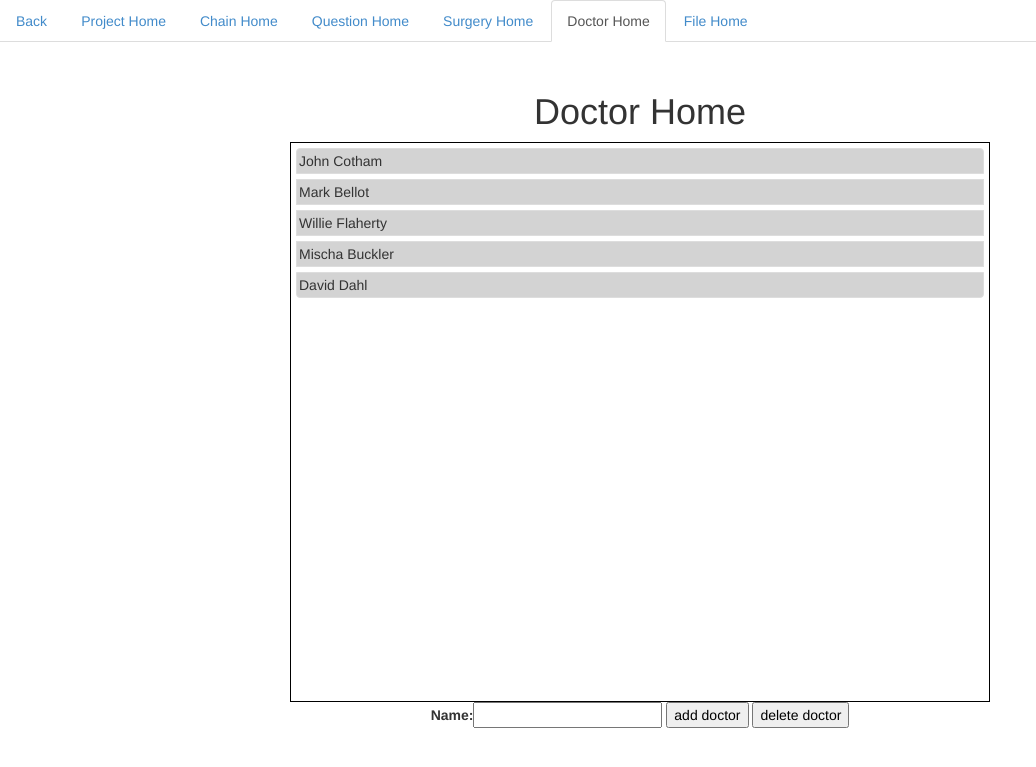
After one commit to williamflaherty/TRx-1, a Django app: page /questions/doctorHome/ in a window 1280 px wide. The commit adds this page. Shown: the top 767 px of the page, without its empty margins (0-1036 px from the left). Run offline with Django 3.2, Linux system fonts and the light colour scheme; data comes from the database, SQL or seed files in the repository; both versions use the stored data as it was after the commit; parts of the project's set-up code (start-up, migrations or seed data) failed here and were passed over; some libraries are stand-ins or nearby versions.

Commit message:
added Doctor to question_app (should rename to config_app at some point) and fixed a display bug

```diff
--- a/Django/TRx_question_app/questions/models.py
+++ b/Django/TRx_question_app/questions/models.py
@@ -24,6 +24,9 @@ highlight_colors = (
     ('r', 'red'),
     ('b', 'bold'),)
 
+branch_choice = (
+    (None, 'No branch'),)
+
 class Question(models.Model):
   question_type = models.CharField(max_length=5,choices=question_types)
   question_text = models.CharField(max_length=300)
@@ -36,7 +39,7 @@ class Question(models.Model):
 
 class Option(models.Model):
   question = models.ForeignKey(Question)
-  branch = models.ForeignKey(QuestionChain, blank=True, null=True)
+  branch = models.ForeignKey(QuestionChain, blank= True, null=True, default=None)
   text = models.CharField(max_length=50)
   translation = models.CharField(max_length=50, null=True)
   display_text = models.CharField(max_length=30, null=True)
@@ -58,6 +61,9 @@ class QuestionProjectToChain(models.Model):
 class SurgeryType(models.Model):
   surgery_name = models.CharField(max_length=30, unique=True)
 
+class Doctor(models.Model):
+  doctor_name = models.CharField(max_length=30, unique=True)
+
 class JSONFiles(models.Model):
   file_name = models.CharField(max_length=40)
   file_text = models.TextField()
--- a/Django/TRx_question_app/questions/urls.py
+++ b/Django/TRx_question_app/questions/urls.py
@@ -32,6 +32,10 @@ urlpatterns = patterns('',
     url(r'^surgeryHome/$', views.surgeryHome, name='surgeryHome'),
     url(r'^deleteSurgery/(?P<surgery_index>\d+)/$', views.deleteSurgery, name='deleteSurgery'),
 
+    #doctor
+    url(r'^doctorHome/$', views.doctorHome, name='doctorHome'),
+    url(r'^deleteDoctor/(?P<doctor_index>\d+)/$', views.deleteDoctor, name='deleteDoctor'),
+
     #json file
     url(r'^fileHome/$', views.fileHome, name='fileHome'),
     url(r'^fileHome/(?P<project_index>\d+)/$', views.fileHome, name='generateJSON'),
--- a/Django/TRx_question_app/questions/views.py
+++ b/Django/TRx_question_app/questions/views.py
@@ -4,7 +4,7 @@ from django import forms
 from django.forms.formsets import formset_factory
 from django.db.models import Q
 from django.core import serializers
-from questions.models import QuestionProject, QuestionChain, Question, Option, QuestionProjectToChain, ChainToQuestion, SurgeryType, JSONFiles
+from questions.models import QuestionProject, QuestionChain, Question, Option, QuestionProjectToChain, ChainToQuestion, SurgeryType, JSONFiles, Doctor
 import json
 
 #################################### Home Pages ######################################
@@ -62,6 +62,22 @@ def surgeryHome(request):
   context["menu_location"] = "surgery"
   context["previous_page"] = previous_page(request.path)
   return render(request, 'questions/surgeryHome.html', context)
+
+
+def doctorHome(request):
+  context = {}
+  if request.method == 'POST':
+    form = NewDoctorForm(request.POST)
+    if form.is_valid():
+      name = request.POST['name']
+      ob = Doctor(doctor_name=name)
+      ob.save()
+
+  context["doctors"] = Doctor.objects.all()
+  context["form"] = NewDoctorForm()
+  context["menu_location"] = "doctor"
+  context["previous_page"] = previous_page(request.path)
+  return render(request, 'questions/doctorHome.html', context)
 
 
 def fileHome(request, project_index=-1):
@@ -151,7 +167,8 @@ def editQuestion(request, question_index):
         option.save()
 
       #redirect to options page unless fill in the blank
-      return HttpResponseRedirect(previous_page(request.path))
+      #return HttpResponseRedirect(previous_page(request.path))
+      return HttpResponseRedirect('/questions/questionHome')
 
   else: # render page
     if question_index == -1:
@@ -162,6 +179,10 @@ def editQuestion(request, question_index):
       question = get_object_or_404(Question, id=question_index)
       options =  Option.objects.all().filter(question=question).values()
 
+      #branch select couldn't find option['branch_id'] so insert option['branch']
+      for option in options:
+        option['branch'] = option['branch_id']
+
       if not options:
         NewOptionsFormset = formset_factory(NewOptionForm, max_num=15, extra=1)
       else:
@@ -170,6 +191,7 @@ def editQuestion(request, question_index):
       question_form = NewQuestionForm(instance=question)
       print("options ===> ", options)
       options_formset = NewOptionsFormset(initial=options)
+      print(options_formset)
   context = { 'question_form': question_form, 'options_formset': options_formset}
   context['previous_page'] = previous_page(request.path)
   return render(request, 'questions/addQuestion.html', context)
@@ -292,6 +314,11 @@ def deleteSurgery(request, surgery_index):
   surgery.delete()
   return HttpResponseRedirect('/questions/surgeryHome/')
 
+def deleteDoctor(request, doctor_index):
+  doctor = Doctor.objects.get(id = doctor_index)
+  doctor.delete()
+  return HttpResponseRedirect('/questions/doctorHome/')
+
 def deleteFile(request, file_index):
   json = JSONFiles.objects.get(id = file_index)
   json.delete()
@@ -304,6 +331,8 @@ class NewProjectForm(forms.Form):
 class NewChainForm(forms.Form):
   name = forms.CharField(max_length=50)
 class NewSurgeryForm(forms.Form):
+  name = forms.CharField(max_length=40)
+class NewDoctorForm(forms.Form):
   name = forms.CharField(max_length=40)
 
 class NewQuestionForm(forms.ModelForm):
@@ -352,6 +381,7 @@ def generateJSON(request, project_index):
 
   #question_project["surgeries"] = SurgeryType.objects..values()
   question_project["surgeries"] = list(SurgeryType.objects.all().values())
+  question_project["doctors"] = list(Doctor.objects.all().values())
 
   s =  json.dumps(question_project, sort_keys=True, indent=4).splitlines()
   return '\n'.join([l.rstrip() for l in s])
--- /dev/null
+++ b/Django/TRx_question_app/templates/questions/doctorHome.html
@@ -0,0 +1,27 @@
+{% extends "questions/listBase.html" %}
+
+{% block title %}
+  <h1>Doctor Home</h1>
+{% endblock %}
+
+{% block pane %}
+  {% for doctor in doctors %}
+  <li class="list-group-item" onclick="update_selected(this);" doctor_id="{{ doctor.id }}">
+    {{ doctor.doctor_name }}
+  </li>
+{% endfor %}
+
+{% endblock %}
+
+{% block add_button %}
+  <form action="{% url 'questions:doctorHome' %}" method="post" style="display: inline"> {% csrf_token %}
+    {{ form }}
+    <input type="submit" value="add doctor" />
+  </form>
+{% endblock %}
+
+{% block delete_button %}
+  <form onsubmit="return confirm_and_delete('/questions/deleteDoctor/', this, 'doctor_id');" action="" method="get" style="display: inline"> {% csrf_token %}
+    <input type="submit" value="delete doctor" />
+  </form>
+{% endblock %}
--- a/Django/TRx_question_app/templates/questions/questionHome.html
+++ b/Django/TRx_question_app/templates/questions/questionHome.html
@@ -19,7 +19,7 @@
         {% for question in questions %}
         <li class="list-group-item" onclick="update_selected(this);" question_id="{{ question.id }}">
           <span class="badge">{{ question.id }}</span>
-          {{ question.question_text|truncatechars:40}}
+          {{ question.question_text|truncatechars:80}}
         </li>
       {% endfor %}
     </ul>
--- a/Django/TRx_question_app/templates/questions/questionsBase.html
+++ b/Django/TRx_question_app/templates/questions/questionsBase.html
@@ -15,6 +15,7 @@
     <li {% if menu_location and menu_location == "chain" %}class="active"{% endif %}><a href="{% url "questions:chainHome" %}">Chain Home</a></li>
     <li {% if menu_location and menu_location == "questions" %}class="active"{% endif %}><a href="{% url "questions:questionHome" %}">Question Home</a></li>
     <li {% if menu_location and menu_location == "surgery" %}class="active"{% endif %}><a href="{% url "questions:surgeryHome" %}">Surgery Home</a></li>
+    <li {% if menu_location and menu_location == "doctor" %}class="active"{% endif %}><a href="{% url "questions:doctorHome" %}">Doctor Home</a></li>
     <li {% if menu_location and menu_location == "file" %}class="active"{% endif %}><a href="{% url "questions:fileHome" %}">File Home</a></li>
   </ul>
 </div>
```
Also changed, not shown: Django/TRx_question_app/bak.db.sqlite3 (added), Django/TRx_question_app/bak3.db.sqlite3 (added), Django/TRx_question_app/db.sqlite3, 2 other files.
